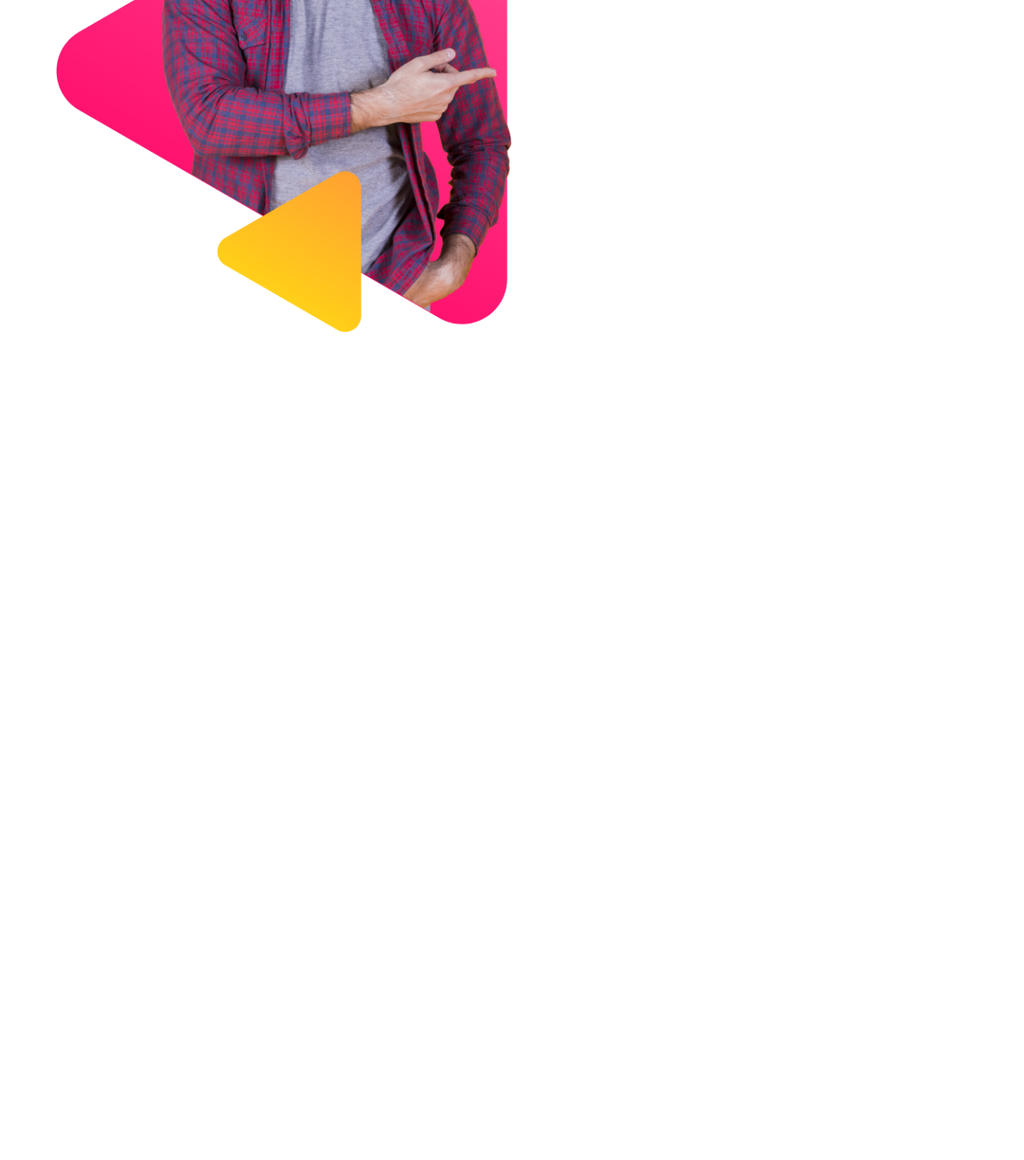
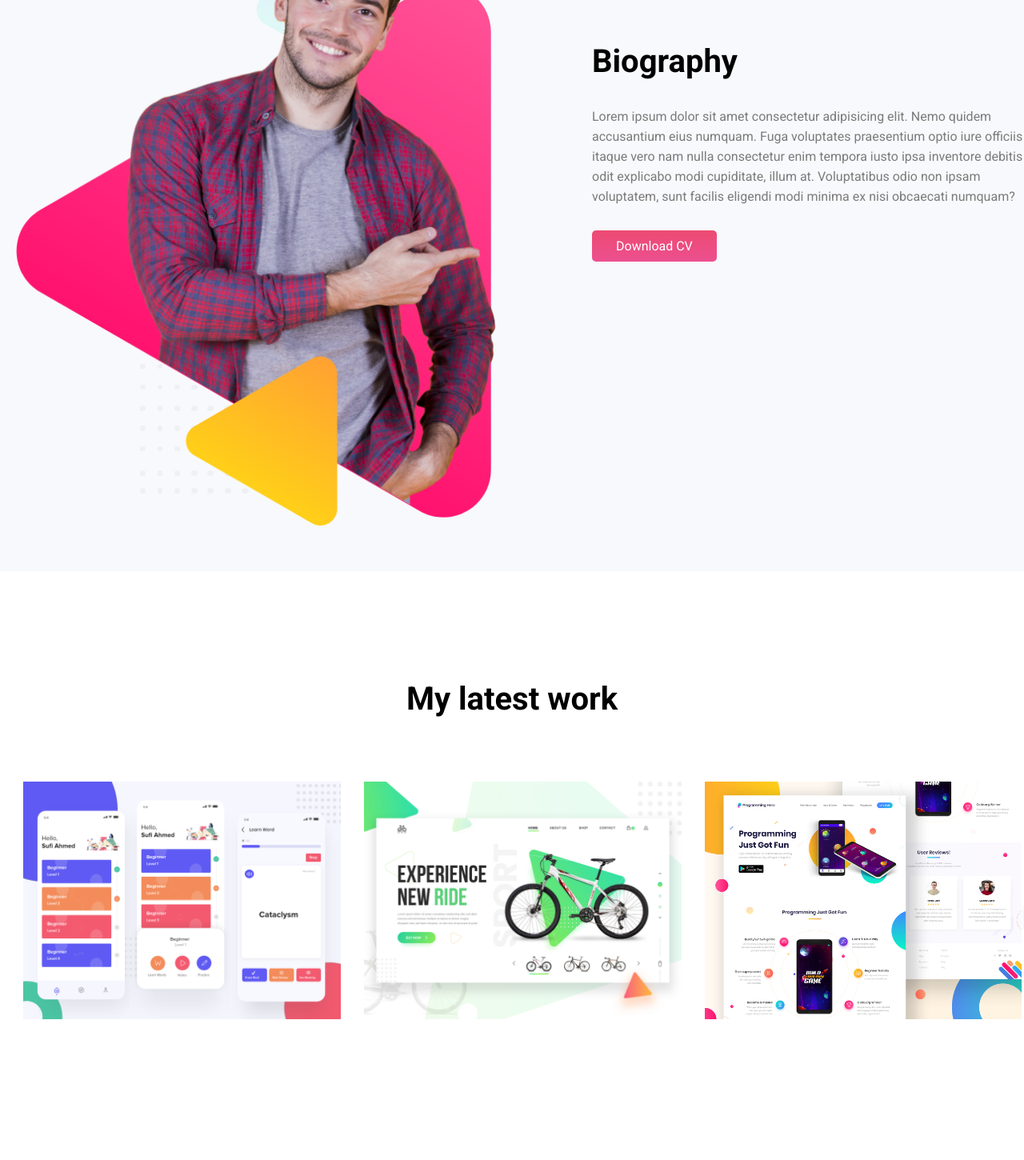
Before and after one commit to DeveloperMumit/personla_website, a plain HTML site: page index.html in a window 1280 px wide. Shown: the part 1100-2550 px from the top of the page at 80% size. Before the commit the page ends 1519 px from the top, so only its background shows below. Drawn offline with Linux system fonts and the light colour scheme.

Commit message:
Viography section

```diff
--- a/cs/style.css
+++ b/cs/style.css
@@ -9,7 +9,7 @@ body{
     color: #EC4C7A;
 }
 .wrapper{
-    width: 1140px;
+    width: 1280px;
     margin: 0 auto;
 }
 h1{
@@ -32,6 +32,7 @@ p{
 .header-section{
     background-image: url(../images/header-bg.png);
     overflow: hidden;
+    margin-bottom: 80px;
 }
 .header-top{
     margin-top: 180px;
@@ -52,3 +53,40 @@ p{
 img{
     width: 100%;
 }
+
+/* Biography-section */
+.biography-section {
+	background-image: url(../images/biography-bg.png);
+	background-repeat: no-repeat;
+	height: 830px;
+	padding: 50px 0;
+}
+.biography-top{
+
+}
+.biography-left{
+    padding: 0 20px;
+}
+.biography-right {
+    padding-left: 100px;
+    padding-top: 130px;
+}
+.biography-right p{
+    margin-bottom: 40px;
+    line-height: 25px;
+}
+.my-latest-work{
+    background-image: url(../images/latest-work-bg.png);
+    height: 600px;
+}
+.my-latest-work{
+    text-align: center;
+}
+.my-latest-work h2{
+	margin: 80px 0;
+}
+.latestproject-img {
+	width: 31%;
+	float: left;
+	margin-left: 29px;
+}
--- a/index.html
+++ b/index.html
@@ -42,8 +42,27 @@
                     <div class="biography-right">
                         <h2>Biography</h2>
                         <p>Lorem ipsum dolor sit amet consectetur adipisicing elit. Nemo quidem accusantium eius numquam. Fuga voluptates praesentium optio iure officiis itaque vero nam nulla consectetur enim tempora iusto ipsa inventore debitis odit explicabo modi cupiditate, illum at. Voluptatibus odio non ipsam voluptatem, sunt facilis eligendi modi minima ex nisi obcaecati numquam?</p>
-                        <a calss="link-btn" href="#">Download CV</a>
+                        <a class="link-btn" href="https://www.linkedin.com/in/md-abdul-mumit-35a4651b7/">Download CV</a>
                     </div>
+                </div>
+            </div>
+        </div>
+    </section>
+
+    <section class="my-latest-work">
+        <div class="title">
+            <h2>My latest work</h2>
+        </div>
+        <div class="wrapper">
+            <div class="latestproject">
+                <div class="latestproject-img">
+                    <img src="./images/latest-work/work-1.png" alt="">
+                </div>
+                <div class="latestproject-img">
+                    <img src="./images/latest-work/work-2.jpg" alt="">
+                </div>
+                <div class="latestproject-img">
+                    <img src="./images/latest-work/work-3.jpg" alt="">
                 </div>
             </div>
         </div>
```
